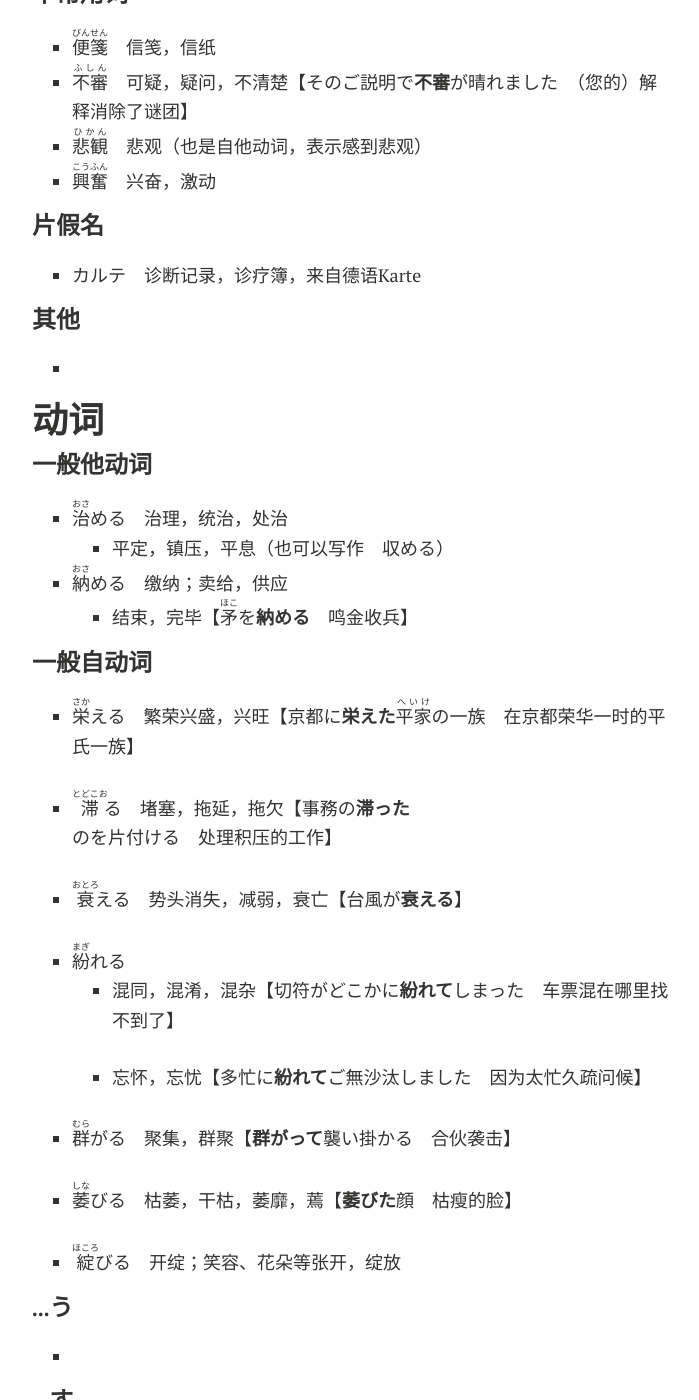
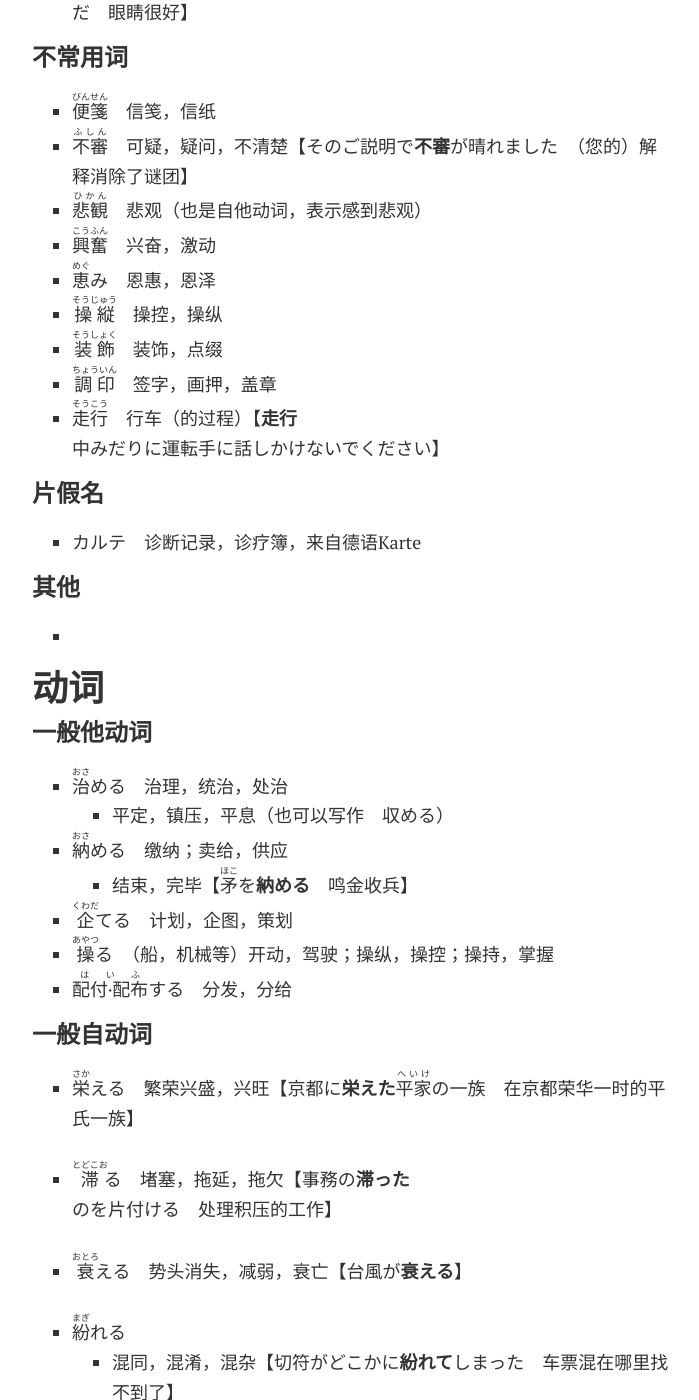
Before and after one commit to Kinnuch/kinnuch.github.io, a Jekyll site: the page built from laim/N1.md, in a window 1280 px wide and 1400 px high, scrolled down 1813 px. Shown: the whole window, without its empty margins (288-987 px from the left). Built offline with Jekyll 4.4.1, drawn with Linux system fonts in a browser that asks for light colours; nearby versions of some CDN libraries; comment, search, counter and statistics services are not loaded; a style sheet for code colours, icons or effects is not loaded; some of the changed text lies outside the part shown.

Commit message:
Update N1.md

```diff
--- a/laim/N1.md
+++ b/laim/N1.md
@@ -26,13 +26,14 @@ Ruby复制用：<ruby>平家<rt>へいけ</rt></ruby>
 
 ### ABAB
 
--
+- ちやほや　奉承，溺爱【**ちやほや**とご機嫌を取る　百般奉承】
 
 ## イ形容词
 
 ### 一般的
 
 - おっかない　可怕的，令人害怕的【雷が鳴るので**おっかない**】
+- <ruby>真<rt>ま</rt>ん丸い</ruby>　圆滚滚的
 
 ### …しい
 
@@ -51,6 +52,7 @@ Ruby复制用：<ruby>平家<rt>へいけ</rt></ruby>
 - <ruby>多忙<rt>たぼう</rt></ruby>　繁忙的，忙碌的（也是名词）
 - <ruby>簡素<rt>かんそ</rt></ruby>　简单朴素的（也是名词）
 - <ruby>健<rt>すこ</rt>やか</ruby>　健壮的，健康的，健全的
+- あやふや　含糊的【あやふやな返事をする】
 
 ## 名词
 
@@ -69,6 +71,11 @@ Ruby复制用：<ruby>平家<rt>へいけ</rt></ruby>
 - <ruby>不審<rt>ふしん</rt></ruby>　可疑，疑问，不清楚【そのご説明で**不審**が晴れました　（您的）解释消除了谜团】
 - <ruby>悲観<rt>ひかん</rt></ruby>　悲观（也是自他动词，表示感到悲观）
 - <ruby>興奮<rt>こうふん</rt></ruby>　兴奋，激动
+- <ruby>恵<rt>めぐ</rt>み</ruby>　恩惠，恩泽
+- <ruby>操縦<rt>そうじゅう</rt></ruby>　操控，操纵
+- <ruby>装飾<rt>そうしょく</rt></ruby>　装饰，点缀
+- <ruby>調印<rt>ちょういん</rt></ruby>　签字，画押，盖章
+- <ruby>走行<rt>そうこう</rt></ruby>　行车（的过程）【**走行**中みだりに運転手に話しかけないでください】
 
 ### 片假名
 
@@ -87,6 +94,9 @@ Ruby复制用：<ruby>平家<rt>へいけ</rt></ruby>
 
 - <ruby>納<rt>おさ</rt>める</ruby>　缴纳；卖给，供应
   - 结束，完毕【<ruby>矛<rt>ほこ</rt></ruby>を**納める**　鸣金收兵】
+- <ruby>企<rt>くわだ</rt>てる</ruby>　计划，企图，策划
+- <ruby>操<rt>あやつ</rt>る</ruby>　（船，机械等）开动，驾驶；操纵，操控；操持，掌握
+- <ruby>配付·配布<rt>はいふ</rt>する</ruby>　分发，分给
 
 
 
@@ -108,6 +118,11 @@ Ruby复制用：<ruby>平家<rt>へいけ</rt></ruby>
 - <ruby>萎<rt>しな</rt>びる</ruby>　枯萎，干枯，萎靡，蔫【**萎びた**顔　枯瘦的脸】
 
 - <ruby>綻<rt>ほころ</rt>びる</ruby>　开绽；笑容、花朵等张开，绽放
+
+### 一般自他动词
+
+- <ruby>徹<rt>てっ</rt>する</ruby>　贯彻，铭刻（于心）；始终如一【寒気骨に**徹する**】
+  - 彻夜，通宵【工事は夜を**徹して**行われた】
 
 
 ### …う
@@ -138,6 +153,7 @@ Ruby复制用：<ruby>平家<rt>へいけ</rt></ruby>
   - 仰仗，依赖【原料を外国に**仰ぐ**　依赖外国供给原料】
   - 请求 【<ruby>助力<rt>じょりょく</rt></ruby>を**仰ぐ**　请求支援】
   - 一饮而尽【毒を**仰ぐ**　服毒自杀】
+- <ruby>築<rt>きず</rt>く</ruby>　构筑，修建；建立，形成
 
 ### …つ・ぶ・む
 
```
